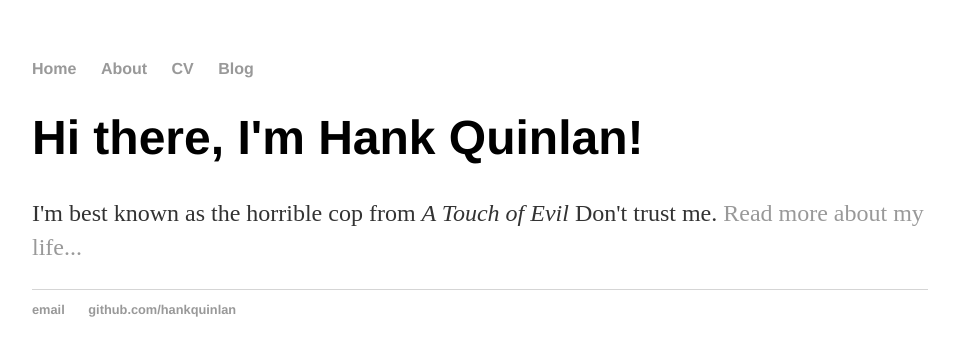
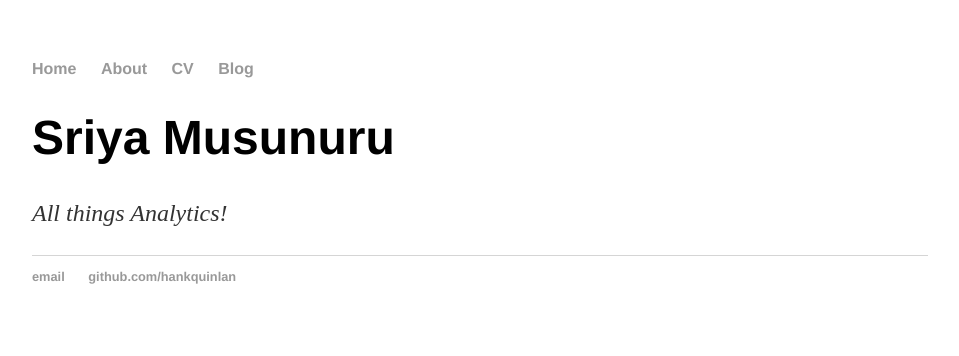
Before and after one commit to SriyaMusunuru/SriyaMusunuru.github.io, a Jekyll site: the page built from index.html, in a window 1280 px wide. Shown: the top 356 px of the page, without its empty margins (160-1119 px from the left). Built offline with Jekyll 4.4.1, drawn with Linux system fonts in a browser that asks for light colours.

Commit message:
Update index.html

```diff
--- a/index.html
+++ b/index.html
@@ -1,8 +1,8 @@
 ---
 layout: default
-title: Hank Quinlan, Horrible Cop
+title: Sriya Musunuru - Profile
 ---
 <div class="blurb">
-	<h1>Hi there, I'm Hank Quinlan!</h1>
-	<p>I'm best known as the horrible cop from <em>A Touch of Evil</em> Don't trust me. <a href="/about">Read more about my life...</a></p>
+	<h1>Sriya Musunuru</h1>
+	<p><em>All things Analytics!</em></p>
 </div><!-- /.blurb -->
```
